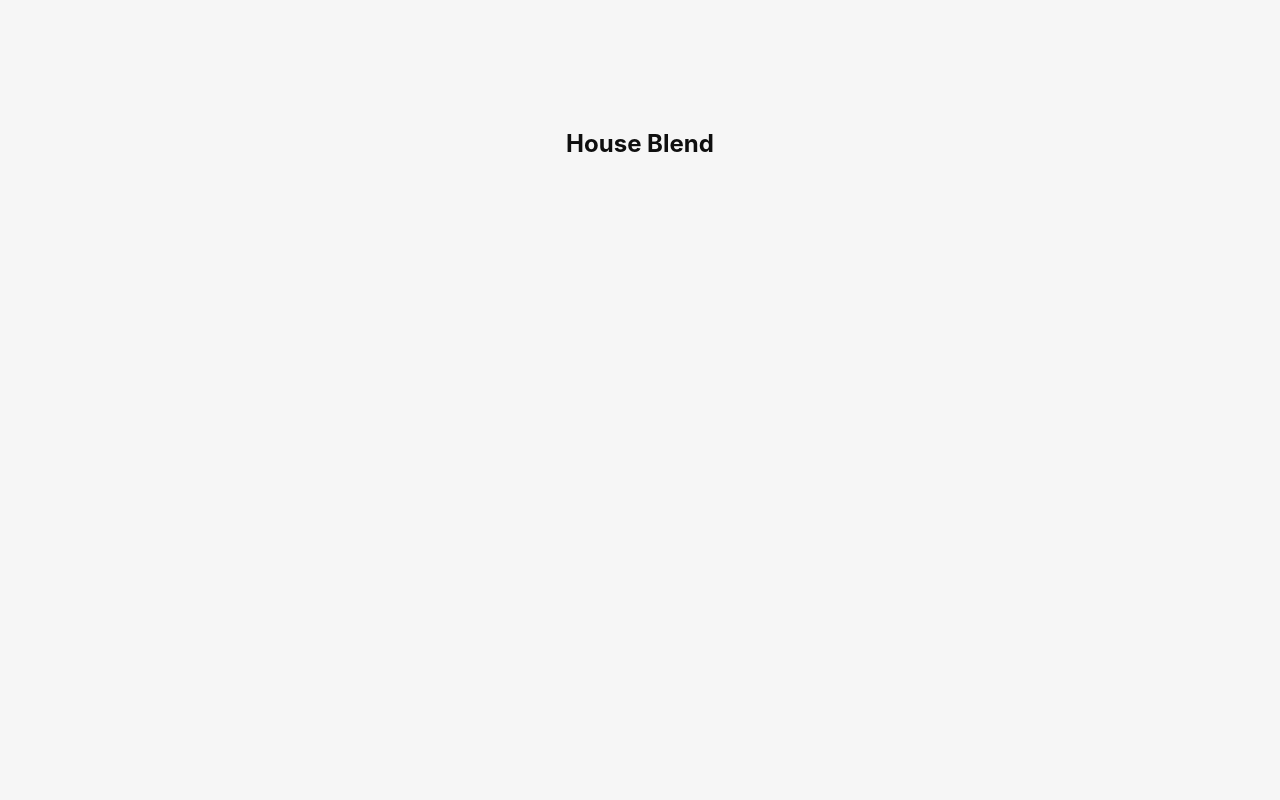
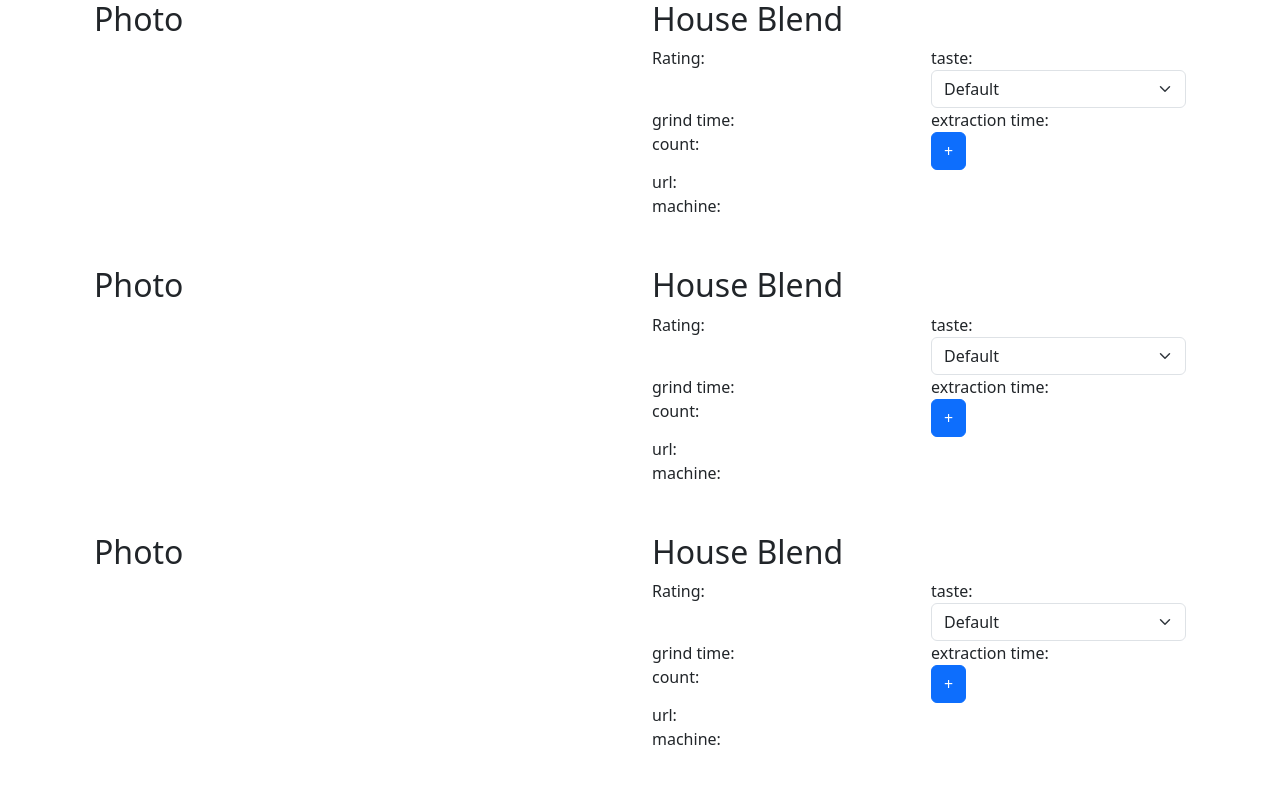
Before and after one commit to MaxxBahr/korneer, a React (Vite) app: page / in a window 1280 px wide. Shown: the top 800 px of the page. Built offline with nearby package versions, Linux system fonts and the light colour scheme.

Commit message:
foundational frontend structure

```diff
--- a/package.json
+++ b/package.json
@@ -14,6 +14,10 @@
     "@tauri-apps/plugin-opener": "^2",
     "@tauri-apps/plugin-shell": "^2.3.5",
     "react": "^18.3.1",
+    "react-dom": "^18.3.1",
+    "bootstrap": "^5.3.8",
+    "react": "^18.3.1",
+    "react-bootstrap": "^2.10.10",
     "react-dom": "^18.3.1"
   },
   "devDependencies": {
--- a/src/App.css
+++ /dev/null
@@ -1,116 +0,0 @@
-.logo.vite:hover {
-  filter: drop-shadow(0 0 2em #747bff);
-}
-
-.logo.react:hover {
-  filter: drop-shadow(0 0 2em #61dafb);
-}
-:root {
-  font-family: Inter, Avenir, Helvetica, Arial, sans-serif;
-  font-size: 16px;
-  line-height: 24px;
-  font-weight: 400;
-
-  color: #0f0f0f;
-  background-color: #f6f6f6;
-
-  font-synthesis: none;
-  text-rendering: optimizeLegibility;
-  -webkit-font-smoothing: antialiased;
-  -moz-osx-font-smoothing: grayscale;
-  -webkit-text-size-adjust: 100%;
-}
-
-.container {
-  margin: 0;
-  padding-top: 10vh;
-  display: flex;
-  flex-direction: column;
-  justify-content: center;
-  text-align: center;
-}
-
-.logo {
-  height: 6em;
-  padding: 1.5em;
-  will-change: filter;
-  transition: 0.75s;
-}
-
-.logo.tauri:hover {
-  filter: drop-shadow(0 0 2em #24c8db);
-}
-
-.row {
-  display: flex;
-  justify-content: center;
-}
-
-a {
-  font-weight: 500;
-  color: #646cff;
-  text-decoration: inherit;
-}
-
-a:hover {
-  color: #535bf2;
-}
-
-h1 {
-  text-align: center;
-}
-
-input,
-button {
-  border-radius: 8px;
-  border: 1px solid transparent;
-  padding: 0.6em 1.2em;
-  font-size: 1em;
-  font-weight: 500;
-  font-family: inherit;
-  color: #0f0f0f;
-  background-color: #ffffff;
-  transition: border-color 0.25s;
-  box-shadow: 0 2px 2px rgba(0, 0, 0, 0.2);
-}
-
-button {
-  cursor: pointer;
-}
-
-button:hover {
-  border-color: #396cd8;
-}
-button:active {
-  border-color: #396cd8;
-  background-color: #e8e8e8;
-}
-
-input,
-button {
-  outline: none;
-}
-
-#greet-input {
-  margin-right: 5px;
-}
-
-@media (prefers-color-scheme: dark) {
-  :root {
-    color: #f6f6f6;
-    background-color: #2f2f2f;
-  }
-
-  a:hover {
-    color: #24c8db;
-  }
-
-  input,
-  button {
-    color: #ffffff;
-    background-color: #0f0f0f98;
-  }
-  button:active {
-    background-color: #0f0f0f69;
-  }
-}
--- a/src/App.tsx
+++ b/src/App.tsx
@@ -1,11 +1,14 @@
 import { useState } from "react";
-import "./App.css";
 import Coffee from "./Coffee";
 
 function App() {
   return (
     <main className="container">
       <Coffee></Coffee>
+      <Coffee></Coffee>
+      <Coffee></Coffee>
+      <Coffee></Coffee>
+      <Coffee></Coffee>
     </main>
   );
 }
--- a/src/Coffee.tsx
+++ b/src/Coffee.tsx
@@ -1,6 +1,42 @@
+import 'bootstrap/dist/css/bootstrap.min.css';
+import Container from 'react-bootstrap/Container';
+import Row from 'react-bootstrap/Row';
+import Col from 'react-bootstrap/Col';
+import Button from 'react-bootstrap/Button';
+import Form from 'react-bootstrap/Form';
+
 export default function Coffee() {
-    return <div>
-        <div><img src="" alt="" /></div>
-        <div><h2>House Blend</h2></div>
-    </div>;
+    return <Container>
+        <Row className='justify-content-md-center mb-5'>
+            <Col><h2>Photo</h2></Col>
+            <Col>
+                <Col><h2>House Blend</h2></Col>
+                <Row>
+                    <Col>Rating:</Col>
+                    <Col>taste:     <Form.Select aria-label="Default select example">
+                            <option>Default</option>
+                            <option value="Chocolate">Chocolate</option>
+                            <option value="Fruity">Fruity</option>
+                            <option value="Caramel">Caramel</option>
+                            </Form.Select>
+                    </Col>
+                </Row>
+                <Row>
+                    <Col>grind time:</Col>
+                    <Col>extraction time:</Col>
+                </Row>
+                <Row>
+                    <Col>count:</Col>
+                    <Col><Button>+</Button></Col>
+                </Row>
+                <Row>
+                    <Col>url:</Col>
+                </Row>
+                <Row>
+                    <Col>machine:</Col>
+                </Row>
+            </Col>
+        </Row>
+
+    </Container>;
 }
```
Also changed, not shown: 2 other files (tests, documents, lock files or other folders).
